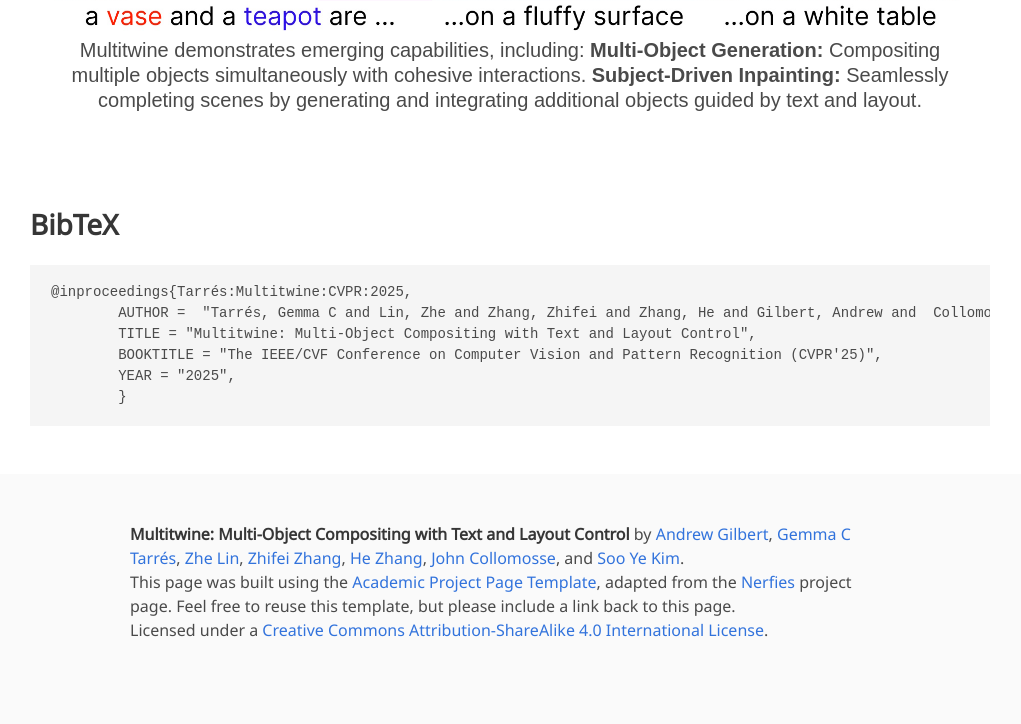
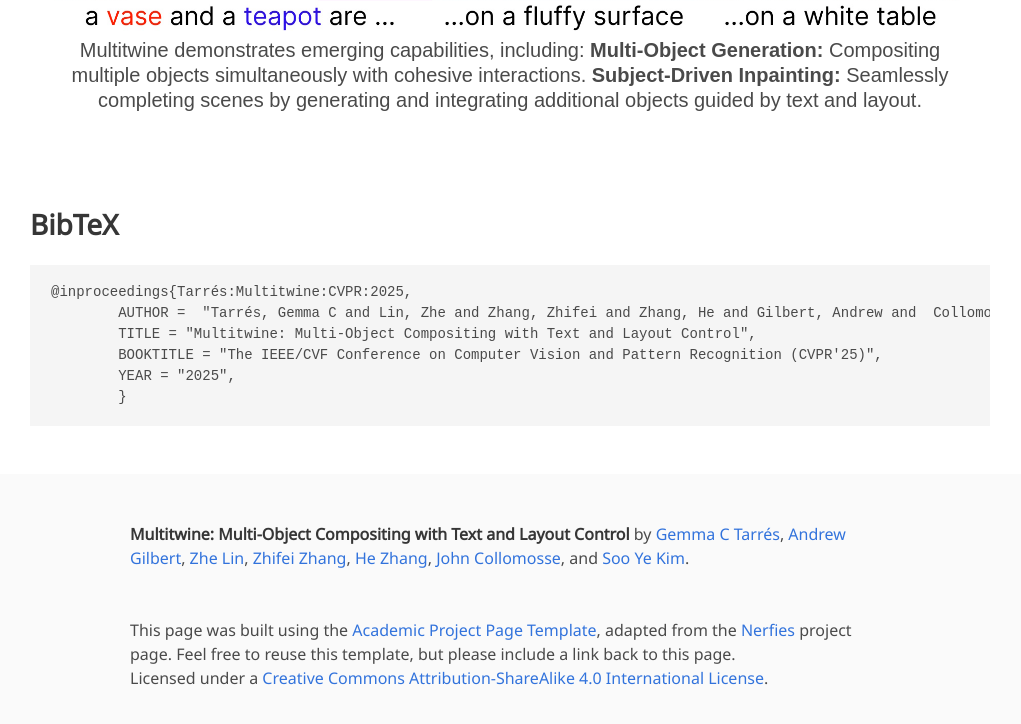
Before and after one commit to andrewjohngilbert/multitwine, a plain HTML site: page index.html in a window 1280 px wide. Shown: the part 3743-4467 px from the top of the page, without its empty margins (130-1151 px from the left). Drawn offline with nearby package versions, Linux system fonts and the light colour scheme; some icons are missing; a web font is replaced by a local one.

Commit message:
Update index.html

```diff
--- a/index.html
+++ b/index.html
@@ -295,7 +295,9 @@
         <div class="content">
 
           <p>
-            <strong>Multitwine: Multi-Object Compositing with Text and Layout Control</strong> by <a href="https://andrewjohngilbert.github.io/" target="_blank">Andrew Gilbert</a>, <a href="https://www.linkedin.com/in/gemmacanettarres" target="_blank">Gemma C Tarrés</a>, <a href="https://research.adobe.com/person/zhe-lin/" target="_blank">Zhe Lin</a>, <a href="https://research.adobe.com/person/zhifei-zhang/" target="_blank">Zhifei Zhang</a>, <a href="https://sites.google.com/site/hezhangsprinter/" target="_blank">He Zhang</a>, <a href="http://personal.ee.surrey.ac.uk/Personal/J.Collomosse/" target="_blank">John Collomosse</a>, and <a href="https://sites.google.com/view/sooyekim" target="_blank">Soo Ye Kim</a>.
+            <strong>Multitwine: Multi-Object Compositing with Text and Layout Control</strong> by  <a href="https://www.linkedin.com/in/gemmacanettarres" target="_blank">Gemma C Tarrés</a>, <a href="https://andrewjohngilbert.github.io/" target="_blank">Andrew Gilbert</a>, <a href="https://research.adobe.com/person/zhe-lin/" target="_blank">Zhe Lin</a>, <a href="https://research.adobe.com/person/zhifei-zhang/" target="_blank">Zhifei Zhang</a>, <a href="https://sites.google.com/site/hezhangsprinter/" target="_blank">He Zhang</a>, <a href="http://personal.ee.surrey.ac.uk/Personal/J.Collomosse/" target="_blank">John Collomosse</a>, and <a href="https://sites.google.com/view/sooyekim" target="_blank">Soo Ye Kim</a>.
+            <br>
+            <br>
             <br>
             This page was built using the <a href="https://github.com/eliahuhorwitz/Academic-project-page-template" target="_blank">Academic Project Page Template</a>, adapted from the <a href="https://nerfies.github.io" target="_blank">Nerfies</a> project page. Feel free to reuse this template, but please include a link back to this page. <br> Licensed under a <a rel="license" href="http://creativecommons.org/licenses/by-sa/4.0/" target="_blank">Creative Commons Attribution-ShareAlike 4.0 International License</a>.
 
```
